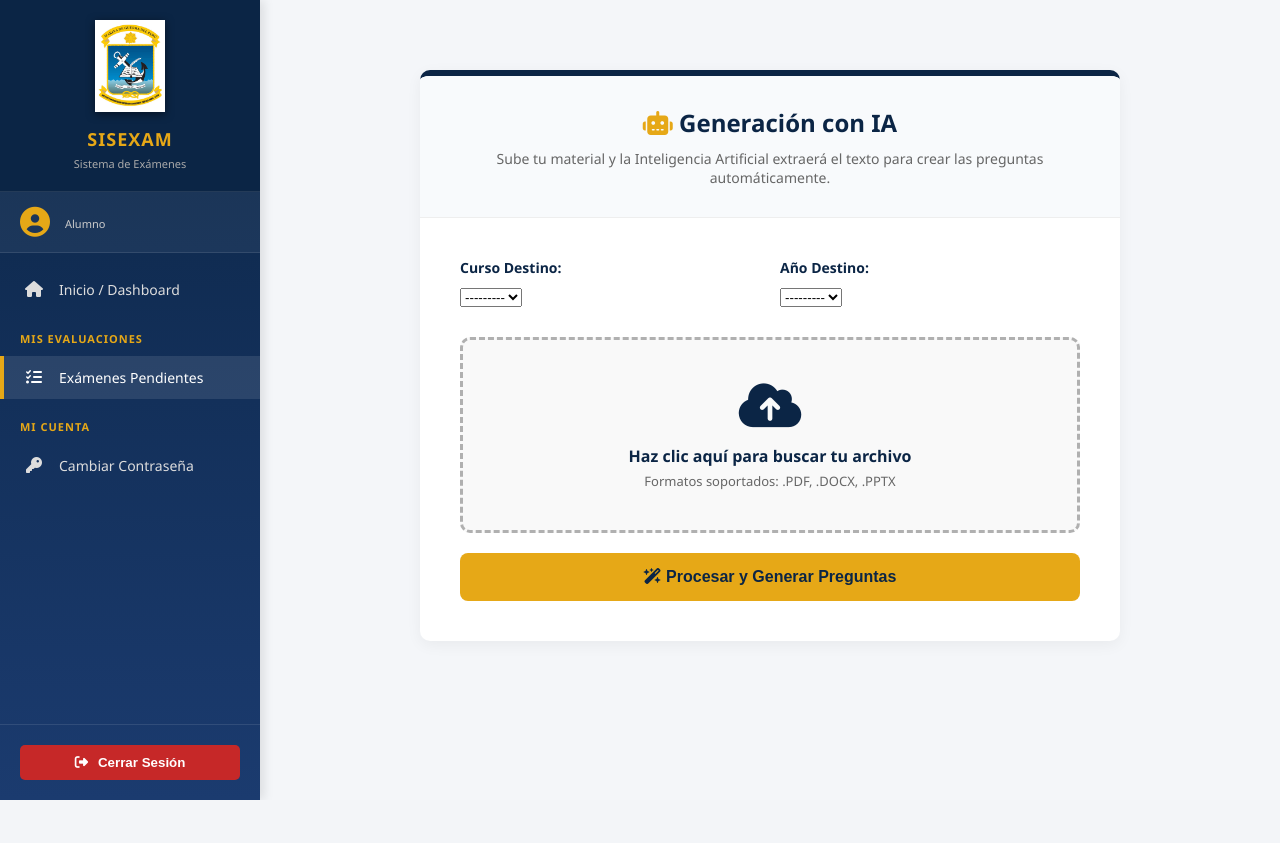
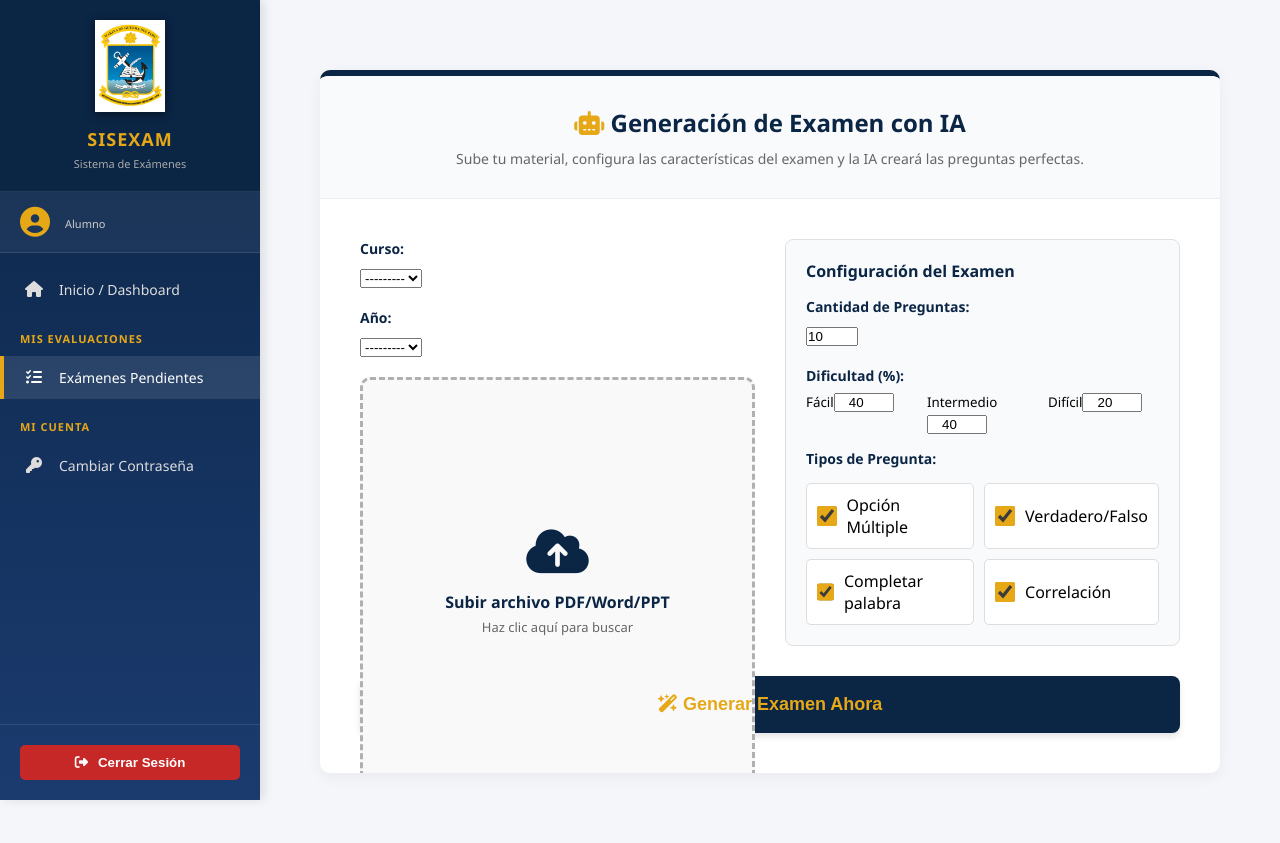
Before and after one commit to eduardorodriguezcastro10/sisexam-citen, a Django app: template templates/core/subir_material.html in a window 1280 px wide. Before the commit the page ends 800 px from the top, so only its background shows below. Run offline with Django 5.2, Linux system fonts and the light colour scheme; the template is opened without the code that fills it: values that come from a table or form of the project are taken from there, others are empty; parts of the project's set-up code (start-up, migrations or seed data) failed here and were passed over; some libraries are stand-ins or nearby versions.

Commit message:
Mejorando modulo de IA con configuracion de examen

```diff
--- a/core/forms.py
+++ b/core/forms.py
@@ -16,9 +16,20 @@ class PreguntaForm(forms.ModelForm):
         }
 
 class SubirArchivoForm(forms.Form):
-    curso = forms.ModelChoiceField(queryset=Curso.objects.all(), label="Curso Destino", widget=forms.Select(attrs={'class': 'form-control'}))
-    anio = forms.ModelChoiceField(queryset=Anio.objects.all(), label="Año Destino", widget=forms.Select(attrs={'class': 'form-control'}))
-    archivo = forms.FileField(label="Seleccione un archivo (PDF, DOCX, PPTX)", widget=forms.FileInput(attrs={'class': 'form-control'}))
+    curso = forms.ModelChoiceField(queryset=Curso.objects.all(), label="Curso", widget=forms.Select(attrs={'class': 'form-control'}))
+    anio = forms.ModelChoiceField(queryset=Anio.objects.all(), label="Año", widget=forms.Select(attrs={'class': 'form-control'}))
+    archivo = forms.FileField(label="Archivo (PDF, DOCX, PPTX)", widget=forms.FileInput(attrs={'class': 'form-control'}))
+
+    # NUEVOS CAMPOS DE CONFIGURACIÓN DEL EXAMEN IA
+    cantidad = forms.IntegerField(min_value=1, max_value=30, initial=10, label="Cantidad de Preguntas", widget=forms.NumberInput(attrs={'class': 'form-control'}))
+    porc_facil = forms.IntegerField(min_value=0, max_value=100, initial=40, label="% Fáciles", widget=forms.NumberInput(attrs={'class': 'form-control'}))
+    porc_intermedio = forms.IntegerField(min_value=0, max_value=100, initial=40, label="% Intermedias", widget=forms.NumberInput(attrs={'class': 'form-control'}))
+    porc_dificil = forms.IntegerField(min_value=0, max_value=100, initial=20, label="% Difíciles", widget=forms.NumberInput(attrs={'class': 'form-control'}))
+
+    incluir_om = forms.BooleanField(required=False, initial=True, label="Opción Múltiple", widget=forms.CheckboxInput(attrs={'class': 'form-check-input'}))
+    incluir_vf = forms.BooleanField(required=False, initial=True, label="Verdadero/Falso", widget=forms.CheckboxInput(attrs={'class': 'form-check-input'}))
+    incluir_comp = forms.BooleanField(required=False, initial=True, label="Completar palabra", widget=forms.CheckboxInput(attrs={'class': 'form-check-input'}))
+    incluir_corr = forms.BooleanField(required=False, initial=True, label="Correlación", widget=forms.CheckboxInput(attrs={'class': 'form-check-input'}))
 
 class UsuarioForm(UserCreationForm):
     ROL_CHOICES = (('Docentes', 'Docente'), ('Alumnos', 'Alumno'))
--- a/templates/core/subir_material.html
+++ b/templates/core/subir_material.html
@@ -2,31 +2,42 @@
 
 {% block contenido %}
 <style>
-    .upload-wrapper { max-width: 700px; margin: 40px auto; background: white; border-radius: 10px; box-shadow: 0 4px 15px rgba(0,0,0,0.05); overflow: hidden; border-top: 6px solid #0B2545; }
+    .upload-wrapper { max-width: 900px; margin: 40px auto; background: white; border-radius: 10px; box-shadow: 0 4px 15px rgba(0,0,0,0.05); overflow: hidden; border-top: 6px solid #0B2545; }
     .upload-header { background: #f8fafc; padding: 30px; text-align: center; border-bottom: 1px solid #eee; }
     .upload-header h2 { margin: 0; font-size: 24px; color: #0B2545; }
     .upload-header p { margin: 10px 0 0 0; color: #666; font-size: 14px; }
 
     .upload-body { padding: 40px; }
-    .form-row { display: flex; gap: 20px; margin-bottom: 30px; }
-    .form-group { flex: 1; }
+    .grid-2 { display: grid; grid-template-columns: 1fr 1fr; gap: 30px; margin-bottom: 30px; }
+
+    .form-group { margin-bottom: 20px; }
     .form-group label { display: block; font-weight: bold; color: #0B2545; margin-bottom: 8px; font-size: 14px; }
 
-    .drop-zone { border: 3px dashed #b0b0b0; border-radius: 10px; padding: 40px 20px; text-align: center; background: #f9f9f9; cursor: pointer; transition: 0.3s; }
+    .drop-zone { border: 3px dashed #b0b0b0; border-radius: 10px; padding: 40px 20px; text-align: center; background: #f9f9f9; cursor: pointer; transition: 0.3s; height: 100%; display: flex; flex-direction: column; justify-content: center; }
     .drop-zone:hover { background: #f0f4f8; border-color: #0B2545; }
     .drop-zone input[type="file"] { display: none; }
     .drop-zone i { font-size: 50px; color: #0B2545; margin-bottom: 15px; display: block; }
     .drop-zone .text-main { font-size: 16px; font-weight: bold; color: #0B2545; }
     .drop-zone .text-sub { font-size: 13px; color: #666; margin-top: 5px; }
 
-    .btn-upload { display: block; width: 100%; background: #E6A817; color: #0B2545; font-size: 16px; font-weight: bold; padding: 15px; border: none; border-radius: 8px; cursor: pointer; margin-top: 20px; transition: 0.3s; }
-    .btn-upload:hover { background: #c99314; color: white; }
+    .config-box { background: #f8fafc; padding: 20px; border-radius: 8px; border: 1px solid #e0e0e0; }
+    .config-grid { display: grid; grid-template-columns: 1fr 1fr 1fr; gap: 10px; margin-bottom: 15px; }
+    .config-grid input { text-align: center; }
+
+    .checkboxes { display: grid; grid-template-columns: 1fr 1fr; gap: 10px; margin-top: 15px; }
+    .check-item { display: flex; align-items: center; gap: 10px; background: white; padding: 10px; border-radius: 5px; border: 1px solid #ddd; cursor: pointer; }
+    .check-item input { width: 20px; height: 20px; accent-color: #E6A817; }
+
+    .btn-upload { display: block; width: 100%; background: #0B2545; color: #E6A817; font-size: 18px; font-weight: bold; padding: 18px; border: none; border-radius: 8px; cursor: pointer; margin-top: 20px; transition: 0.3s; box-shadow: 0 4px 6px rgba(0,0,0,0.1); }
+    .btn-upload:hover { background: #E6A817; color: #0B2545; transform: translateY(-2px); }
+
+    @media (max-width: 768px) { .grid-2 { grid-template-columns: 1fr; } }
 </style>
 
 <div class="upload-wrapper">
     <div class="upload-header">
-        <h2><i class="fa-solid fa-robot" style="color: #E6A817;"></i> Generación con IA</h2>
-        <p>Sube tu material y la Inteligencia Artificial extraerá el texto para crear las preguntas automáticamente.</p>
+        <h2><i class="fa-solid fa-robot" style="color: #E6A817;"></i> Generación de Examen con IA</h2>
+        <p>Sube tu material, configura las características del examen y la IA creará las preguntas perfectas.</p>
     </div>
 
     <div class="upload-body">
@@ -37,10 +48,12 @@
             <div style="background: #ffebee; color: #c62828; padding: 15px; border-radius: 8px; margin-bottom: 20px; border-left: 4px solid #c62828; font-weight: bold;"><i class="fa-solid fa-triangle-exclamation"></i> {{ error }}</div>
         {% endif %}
 
-        <form method="POST" enctype="multipart/form-data">
+        <form method="POST" enctype="multipart/form-data" id="ia-form">
             {% csrf_token %}
 
-            <div class="form-row">
+            <div class="grid-2">
+                <!-- Columna Izquierda: Archivo y Curso -->
+                <div>
                     <div class="form-group">
                         <label>{{ form.curso.label }}:</label>
                         {{ form.curso }}
@@ -49,36 +62,66 @@
                         <label>{{ form.anio.label }}:</label>
                         {{ form.anio }}
                     </div>
-            </div>
 
                     <div class="drop-zone" onclick="document.getElementById('id_archivo').click();">
-                <label for="{{ form.archivo.id_for_label }}">
+                        <label for="{{ form.archivo.id_for_label }}" style="cursor: pointer;">
                             <i class="fa-solid fa-cloud-arrow-up"></i>
-                    <div class="text-main">Haz clic aquí para buscar tu archivo</div>
-                    <div class="text-sub">Formatos soportados: .PDF, .DOCX, .PPTX</div>
+                            <div class="text-main">Subir archivo PDF/Word/PPT</div>
+                            <div class="text-sub">Haz clic aquí para buscar</div>
                         </label>
                         {{ form.archivo }}
                     </div>
+                    <div id="nombre-archivo" style="text-align: center; margin-top: 10px; font-weight: bold; color: #0B2545; font-size: 13px;"></div>
+                </div>
 
-            <div id="nombre-archivo" style="text-align: center; margin-top: 15px; font-weight: bold; color: #0B2545; font-size: 14px;"></div>
+                <!-- Columna Derecha: Configuración del Examen -->
+                <div class="config-box">
+                    <h4 style="margin-top: 0; color: #0B2545; margin-bottom: 15px;">Configuración del Examen</h4>
 
-            <button type="submit" class="btn-upload">
-                <i class="fa-solid fa-wand-magic-sparkles"></i> Procesar y Generar Preguntas
+                    <div class="form-group">
+                        <label>{{ form.cantidad.label }}:</label>
+                        {{ form.cantidad }}
+                    </div>
+
+                    <label style="font-weight: bold; color: #0B2545; font-size: 14px; display: block; margin-bottom: 5px;">Dificultad (%):</label>
+                    <div class="config-grid">
+                        <div><small>Fácil</small>{{ form.porc_facil }}</div>
+                        <div><small>Intermedio</small>{{ form.porc_intermedio }}</div>
+                        <div><small>Difícil</small>{{ form.porc_dificil }}</div>
+                    </div>
+
+                    <label style="font-weight: bold; color: #0B2545; font-size: 14px; display: block; margin-bottom: 5px;">Tipos de Pregunta:</label>
+                    <div class="checkboxes">
+                        <label class="check-item">{{ form.incluir_om }} {{ form.incluir_om.label }}</label>
+                        <label class="check-item">{{ form.incluir_vf }} {{ form.incluir_vf.label }}</label>
+                        <label class="check-item">{{ form.incluir_comp }} {{ form.incluir_comp.label }}</label>
+                        <label class="check-item">{{ form.incluir_corr }} {{ form.incluir_corr.label }}</label>
+                    </div>
+                </div>
+            </div>
+
+            <button type="submit" class="btn-upload" id="btn-procesar">
+                <i class="fa-solid fa-wand-magic-sparkles"></i> Generar Examen Ahora
             </button>
         </form>
     </div>
 </div>
 
 <script>
-    document.getElementById('{{ form.archivo.id_for_label }}').addEventListener('change', function(e) {
+    document.getElementById('id_archivo').addEventListener('change', function(e) {
         const fileName = e.target.files[0]?.name || "";
-        const dropZone = document.querySelector('.drop-zone');
         if(fileName) {
-            document.getElementById('nombre-archivo').innerHTML = `<i class="fa-solid fa-file-lines" style="color: #E6A817;"></i> Archivo seleccionado: <span style="color: #2e7d32;">${fileName}</span>`;
-            dropZone.style.borderColor = "#2e7d32";
-            dropZone.style.background = "#e8f5e9";
-            dropZone.querySelector('.text-main').innerText = "¡Archivo listo para procesar!";
+            document.getElementById('nombre-archivo').innerHTML = `<i class="fa-solid fa-file-lines" style="color: #E6A817;"></i> ${fileName}`;
+            document.querySelector('.drop-zone').style.borderColor = "#2e7d32";
+            document.querySelector('.drop-zone').style.background = "#e8f5e9";
         }
+    });
+
+    document.getElementById('ia-form').addEventListener('submit', function() {
+        const btn = document.getElementById('btn-procesar');
+        btn.innerHTML = '<i class="fa-solid fa-spinner fa-spin"></i> La IA está redactando el examen... (Espera)';
+        btn.style.opacity = '0.7';
+        btn.style.pointerEvents = 'none';
     });
 </script>
 {% endblock %}
```
Also changed, not shown: core/views.py (+92 -67 lines). Lines whose indentation alone changed are shown as unchanged.
